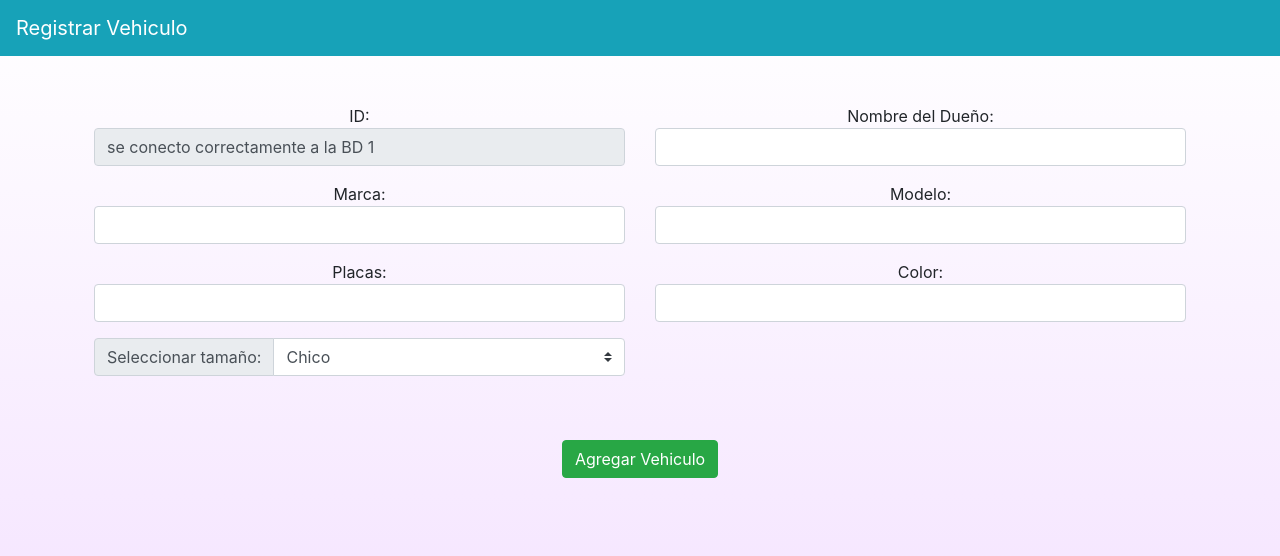
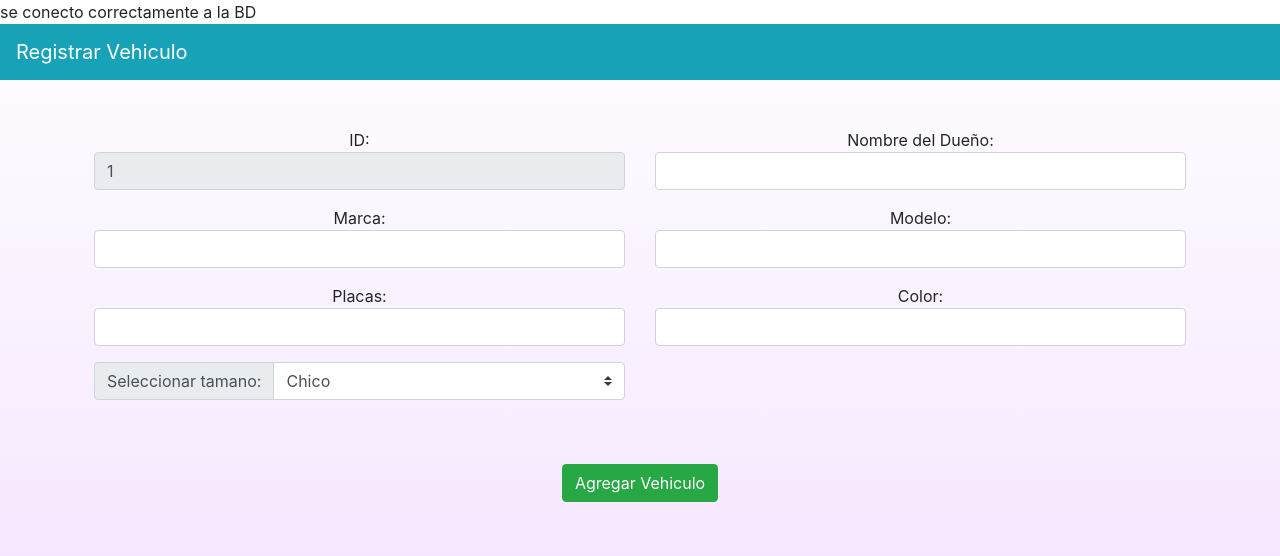
Before and after one commit to pedro-lp/Estacionamiento, a PHP site: page /regvehiculo.php in a window 1280 px wide. Shown: the top 556 px of the page. Run offline with PHP 8.4, Linux system fonts and the light colour scheme; data that the repository does not hold is empty.

Commit message:
conexion nueva

```diff
--- a/contador/contador.txt
+++ b/contador/contador.txt
@@ -1 +1 @@
-597
+606
--- a/registrarse.php
+++ b/registrarse.php
@@ -87,7 +87,7 @@ if (isset($_POST['enviar'])) {
         var aux2 = document.getElementById("clave2").value;
         //evalua que la longitus sea de 4
         if (aux == aux2) {
-            if (aux.length > 4) {
+            if (aux.length > 6) {
                 return true;
             } else {
                 //en caso de no ser muy corta regresa una alerta
--- a/regvehiculo.php
+++ b/regvehiculo.php
@@ -3,6 +3,8 @@
 #session_cache_limiter('private_no_expire'); // works
 //session_cache_limiter('public'); // works too
 session_start();
+#se incluiye la conexion
+include("conexion.php");
 ?>
 <html lang="es">
 
@@ -45,7 +47,6 @@ session_start();
                     <div class="col-lg-6 col-sm-12 form-group">
                         <!-- se obtiene el id a partir del ultimo registro que se tiene en la base de datos -->
                         ID:<input type="text" name="id" class="form-control" value="<?php
-                                                                                    include("conexion.php");
                                                                                     $result = mysqli_query($conexion, "SELECT * from vehiculo order by id desc limit 1");
                                                                                     $mostrar = mysqli_fetch_array($result);
                                                                                     echo ($mostrar['id'] + 1);
@@ -70,9 +71,9 @@ session_start();
 
                     <div class="col-lg-6 col-sm-12 input-group mb-3">
                         <div class="input-group-prepend">
-                            <label class="input-group-text" for="tamaño">Seleccionar tamaño: </label>
+                            <label class="input-group-text" for="tamano">Seleccionar tamano: </label>
                         </div>
-                        <select name="tamaño" id="tamaño" class="custom-select">
+                        <select name="tamano" id="tamano" class="custom-select">
                             <option value="Chico">Chico</option>
                             <option value="Grande">Grande</option>
                         </select>
@@ -91,19 +92,18 @@ session_start();
 <?php
 #se verifica que el metodo trae algo
 if (isset($_POST['agregar'])) {
-    #se incluiye la conexion
-    include("conexion.php");
+
     #se asignan atributos
     $id = $_POST['id'];
     $marca = $_POST['marca'];
     $modelo = $_POST['modelo'];
     $placas = $_POST['placas'];
     $color = $_POST['color'];
-    $tamaño = $_POST['tamaño'];
+    $tamano = $_POST['tamano'];
     $nombredue = $_POST['nombredue'];
     #se introducen los datos
-    mysqli_query($conexion, "INSERT INTO vehiculo (id, marca, modelo, placas, color, tamaño,nombredue)
-    VALUES ('$id', '$marca','$modelo', '$placas', '$color', '$tamaño', '$nombredue')");
+    mysqli_query($conexion, "INSERT INTO vehiculo (marca, modelo, placas, color, tamano,nombredue)
+    VALUES ( '$marca','$modelo', '$placas', '$color', '$tamano', '$nombredue')");
     mysqli_close($conexion);
 
     #se dirige al index
```
Also changed, not shown: chat/conexion.php (+5 -5 lines), index.php (+4 -4 lines), README.md, 1 other file.
